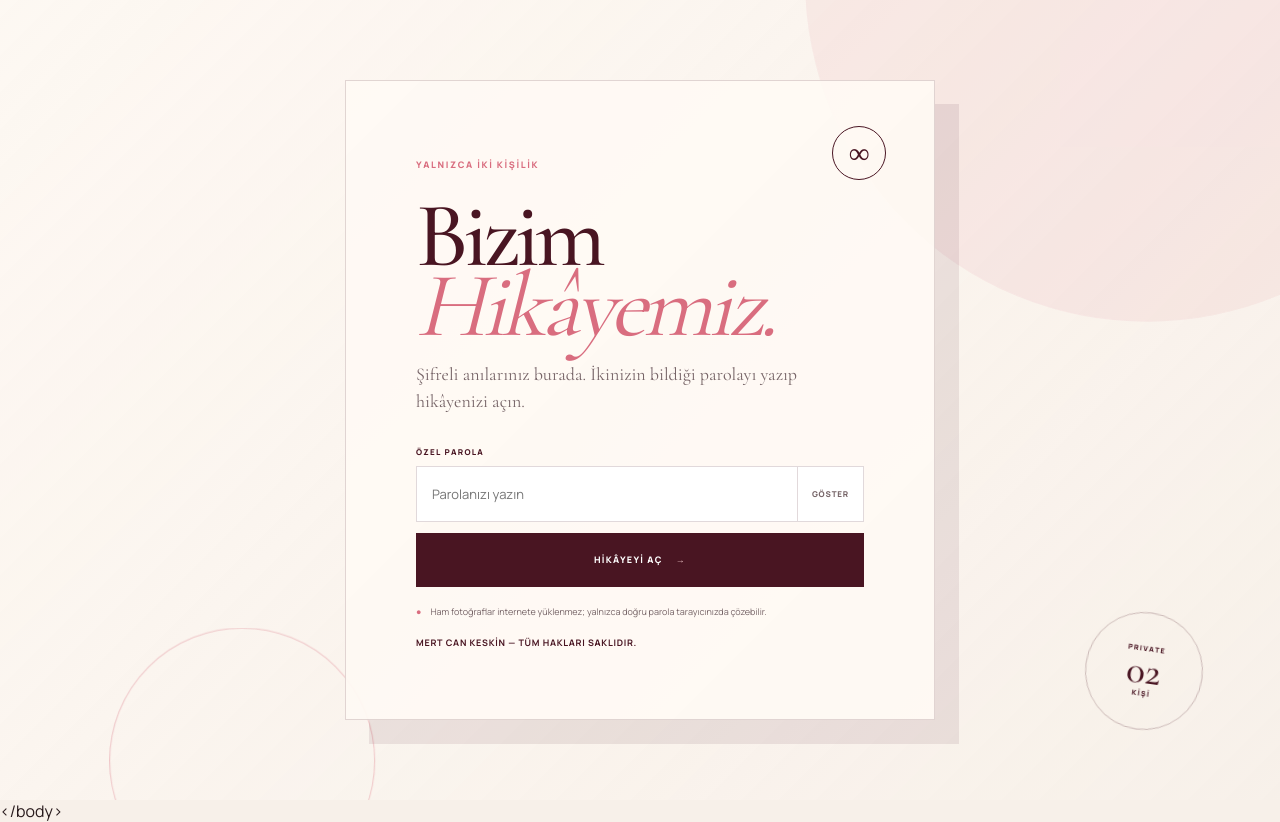
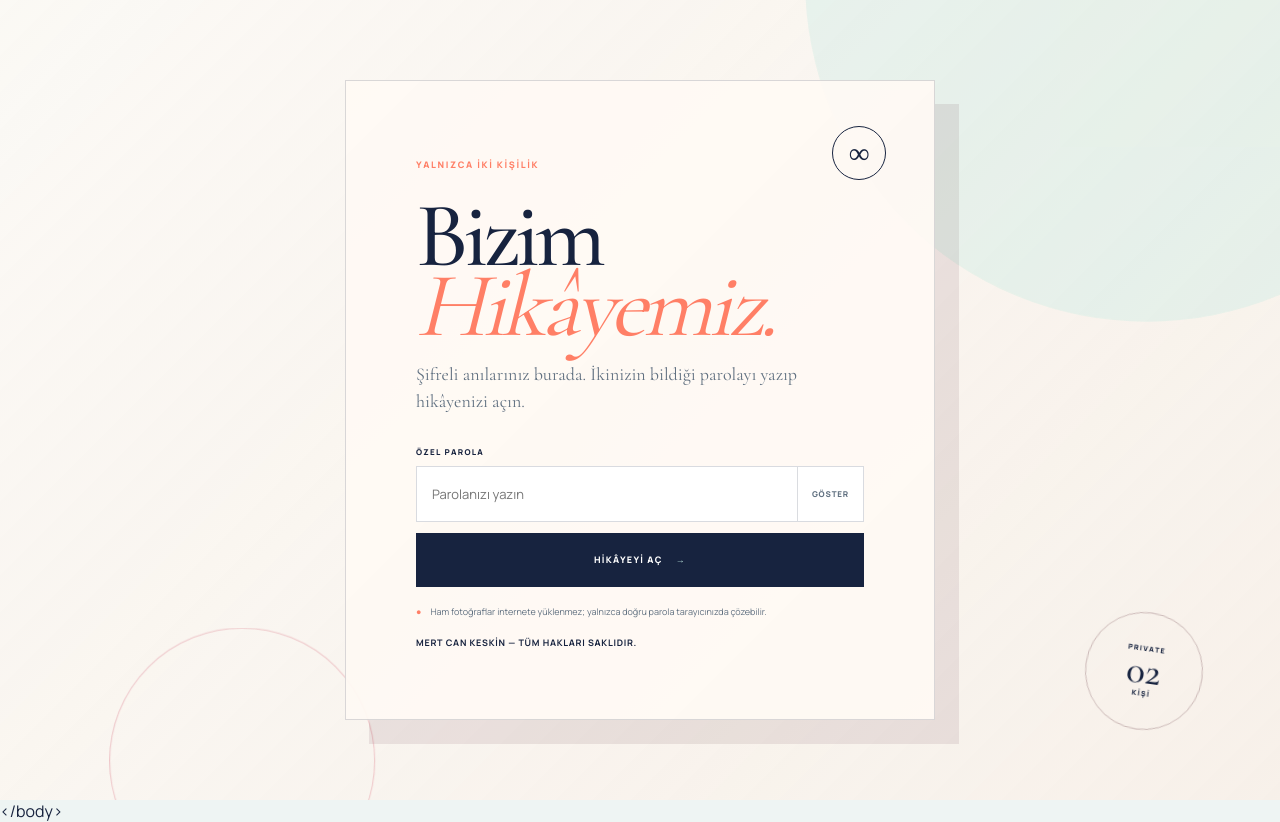
Before and after one commit to Rio130/bizim-hikayemiz, a React (Vite) app: page / in a window 1280 px wide. Built offline with nearby package versions, Linux system fonts and the light colour scheme.

Commit message:
Temayi yenile ve kisisellestirme panelini kaldir

```diff
--- a/app/globals.css
+++ b/app/globals.css
@@ -33,15 +33,15 @@
 :root {
   --font-sans: 'Manrope';
   --font-serif: 'Cormorant Garamond';
-  --wine: #491522;
-  --wine-2: #641e31;
-  --rose: #d96d7f;
-  --blush: #efc8ca;
-  --cream: #f7f0e9;
-  --paper: #fffaf5;
-  --ink: #281a1c;
-  --muted: #766467;
-  --line: rgba(73, 21, 34, .16);
+  --wine: #17233f;
+  --wine-2: #263b68;
+  --rose: #ff7f66;
+  --blush: #bde8df;
+  --cream: #eef4f3;
+  --paper: #fbfffe;
+  --ink: #17233f;
+  --muted: #607080;
+  --line: rgba(23, 35, 63, .16);
 }
 
 * { box-sizing: border-box; }
--- a/app/page.tsx
+++ b/app/page.tsx
@@ -101,23 +101,14 @@ async function decryptPhotos(password: string, onFirstBatch?: (urls: string[]) =
   return urls;
 }
 
-function dayDifference(date: string) {
-  if (!date) return null;
-  const start = new Date(`${date}T12:00:00`).getTime();
-  if (Number.isNaN(start)) return null;
-  return Math.max(0, Math.floor((Date.now() - start) / 86_400_000));
-}
-
 export default function Home() {
   const [photoUrls, setPhotoUrls] = useState<string[] | null>(null);
   const [password, setPassword] = useState('');
   const [passwordVisible, setPasswordVisible] = useState(false);
   const [unlocking, setUnlocking] = useState(false);
   const [unlockError, setUnlockError] = useState('');
-  const [firstName, setFirstName] = useState('Sen');
-  const [secondName, setSecondName] = useState('O');
-  const [startDate, setStartDate] = useState('');
-  const [customizing, setCustomizing] = useState(true);
+  const [firstName] = useState('Mert Can');
+  const [secondName] = useState('Nazlı');
   const [noteIndex, setNoteIndex] = useState(0);
   const [ideaIndex, setIdeaIndex] = useState(0);
   const [memoryOpen, setMemoryOpen] = useState(false);
@@ -131,7 +122,7 @@ export default function Home() {
     { id: 3, date: '03', title: 'Biz olduğumuz gün', note: 'İki ayrı yol, aynı yöne dönmeye başladı.' },
   ]);
 
-  const daysTogether = useMemo(() => dayDifference(startDate), [startDate]);
+  const daysTogether: number | null = null;
   const photos = useMemo(() => photoUrls?.map((src, index) => ({ ...PHOTO_DEFINITIONS[index], src })) ?? [], [photoUrls]);
   const displayFirst = firstName.trim() || 'Sen';
   const displaySecond = secondName.trim() || 'O';
@@ -168,11 +159,6 @@ export default function Home() {
     } finally {
       setUnlocking(false);
     }
-  }
-
-  function prepareStory(event: SyntheticEvent<HTMLFormElement>) {
-    event.preventDefault();
-    setCustomizing(false);
   }
 
   function addMemory(event: SyntheticEvent<HTMLFormElement>) {
@@ -233,7 +219,6 @@ export default function Home() {
           <a href="#nedenler">Neden sen?</a>
           <a href="#bugun">Bugün</a>
         </div>
-        <button onClick={() => setCustomizing((value) => !value)}><span>✦</span> BİZİ DÜZENLE</button>
       </nav>
 
       <section className="hero" id="top">
@@ -252,23 +237,10 @@ export default function Home() {
         <div className="counter-card">
           <span>BİRLİKTE GEÇEN</span>
           <strong>{daysTogether === null ? '∞' : daysTogether.toLocaleString('tr-TR')}</strong>
-          <p>{daysTogether === null ? 'Başlangıç tarihini ekleyin' : 'güzel gün'}</p>
+          <p>{daysTogether === null ? 'her gün birlikte' : 'güzel gün'}</p>
           <div><i /><span>ve daha niceleri…</span></div>
         </div>
 
-        {customizing && (
-          <form className="customizer" onSubmit={prepareStory}>
-            <header><div><span>KİŞİSELLEŞTİR</span><h2>Bu hikâye sizin.</h2></div><button type="button" onClick={() => setCustomizing(false)} aria-label="Düzenleme panelini kapat">×</button></header>
-            <div className="name-fields">
-              <label>İLK İSİM<input value={firstName} onChange={(event) => setFirstName(event.target.value)} maxLength={24} placeholder="Senin adın" /></label>
-              <span>&</span>
-              <label>İKİNCİ İSİM<input value={secondName} onChange={(event) => setSecondName(event.target.value)} maxLength={24} placeholder="Onun adı" /></label>
-            </div>
-            <label>HİKÂYENİZİN BAŞLADIĞI TARİH<input type="date" value={startDate} onChange={(event) => setStartDate(event.target.value)} /></label>
-            <small>Bilgiler yalnızca bu açık sayfada tutulur; hiçbir sunucuya gönderilmez.</small>
-            <button className="save-story" type="submit">HİKÂYEYİ HAZIRLA <span>→</span></button>
-          </form>
-        )}
       </section>
 
       <section className="marquee" aria-label="Sevgi mesajı">
```
